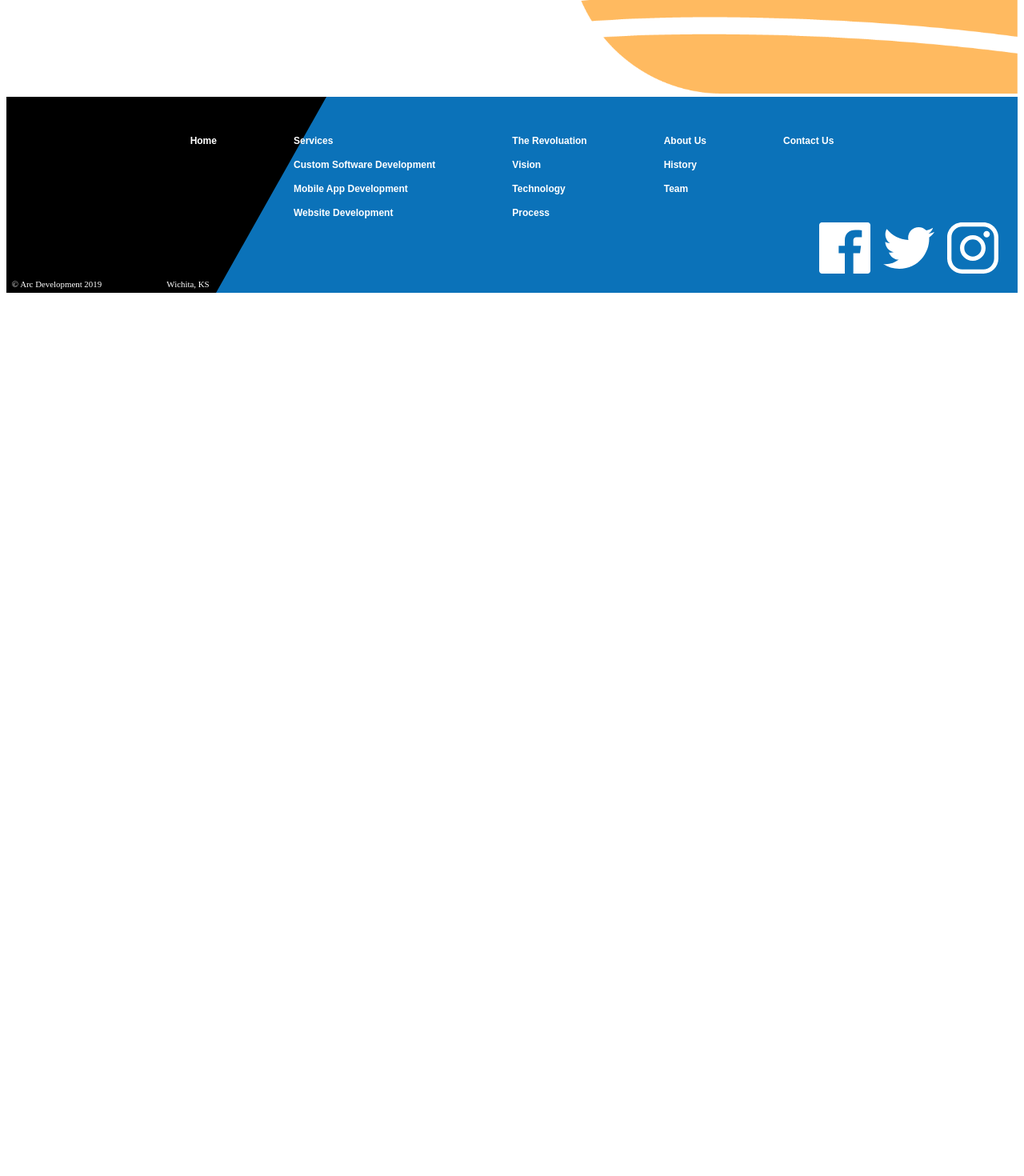
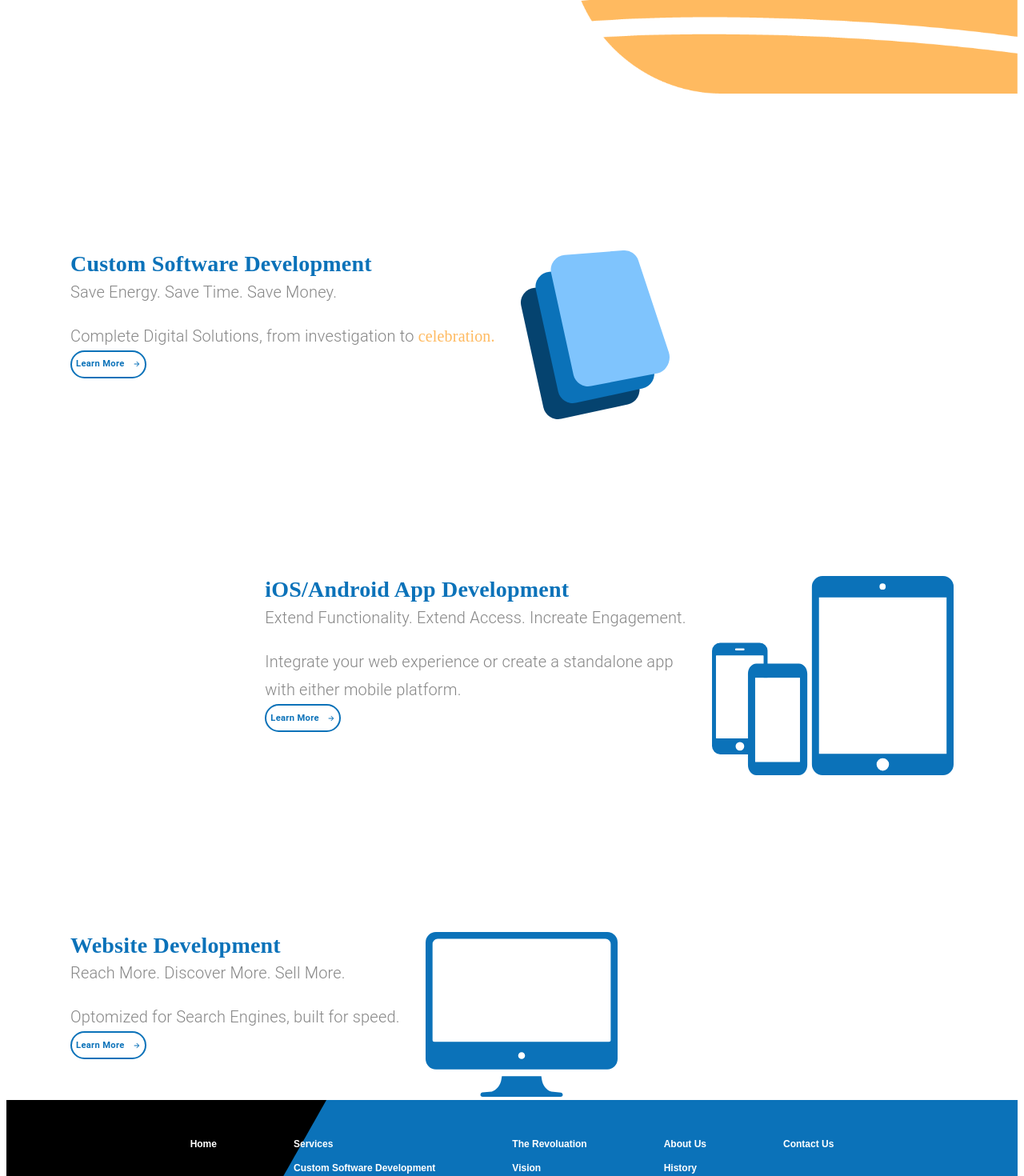
Before and after one commit to pvanweel2997/ArcDevelopment, a React (Create React App) app: page / in a window 1280 px wide. Shown: the part 480-1950 px from the top of the page at 80% size. Before the commit the page ends 854 px from the top, so only its background shows below. Built offline with nearby package versions, Linux system fonts and the light colour scheme; the HTML template or start-up script is replaced by a standard one.

Commit message:
finished landing page

```diff
--- a/src/components/LandingPage.js
+++ b/src/components/LandingPage.js
@@ -3,9 +3,12 @@
 
 import animationData from '../animations/landinganimation/data.js';
 import ButtonArrow from '../components/ui/ButtonArrow';
+import customSoftwareIcon from '../assets/Custom Software Icon.svg';
+import mobileAppsIcon from '../assets/mobileIcon.svg';
+import websitesIcon from '../assets/websiteIcon.svg';
 
 import { makeStyles, useTheme } from '@material-ui/styles';
-import { Grid, Button, Typography } from '@material-ui/core';
+import { Grid, Button, Typography, useMediaQuery } from '@material-ui/core';
 
 const useStyles = makeStyles(theme => ({
   animation: {
@@ -32,16 +35,19 @@
     marginTop: '1em',
   },
   learnButtonHero: {
-    borderColor: theme.palette.common.blue,
-    color: theme.palette.common.blue,
-    borderWidth: 2,
-    textTransform: 'none',
-    borderRadius: 50,
-    fontFamily: 'Roboto',
-    fontWeight: 'bold',
+    ...theme.typography.learnButton,
     fontSize: '0.9em',
     height: 45,
     width: 145,
+  },
+  learnButton: {
+    ...theme.typography.learnButton,
+    fontSize: '0.7em',
+    height: 35,
+    padding: 5,
+    [theme.breakpoints.down('sm')]: {
+      marginBottom: '2em',
+    },
   },
   mainContainer: {
     marginTop: '5em',
@@ -59,11 +65,31 @@
       marginLeft: 0,
     },
   },
+  specialText: {
+    fontFamily: 'Pacifico',
+    color: theme.palette.common.orange,
+  },
+  subtitle: {
+    marginBottom: '1em',
+  },
+  icon: {
+    marginLeft: '2em',
+    [theme.breakpoints.down('xs')]: {
+      marginLeft: 0,
+    },
+  },
+  serviceContainer: {
+    marginTop: '12em',
+    [theme.breakpoints.down('sm')]: {
+      padding: 25,
+    },
+  },
 }));
 
 const LandingPage = () => {
   const classes = useStyles();
   const theme = useTheme();
+  const matchesSM = useMediaQuery(theme.breakpoints.down('sm'));
   const defaultOptions = {
     loop: true,
     autoplay: true,
@@ -75,6 +101,7 @@
   return (
     <Grid container direction="column" className={classes.mainContainer}>
       <Grid item>
+        {/*---- Hero Block ----- */}
         <Grid
           container
           direction="row"
@@ -114,6 +141,128 @@
           </Grid>
         </Grid>
       </Grid>
+      <Grid item>
+        {/*---- Custom Software Block ----- */}
+        <Grid
+          container
+          direction="row"
+          className={classes.serviceContainer}
+          justifyContent={matchesSM ? 'center' : undefined}
+        >
+          <Grid
+            item
+            style={{
+              marginLeft: matchesSM ? 0 : '5em',
+              textAlign: matchesSM ? 'center' : undefined,
+            }}
+          >
+            <Typography variant="h4">Custom Software Development</Typography>
+            <Typography variant="subtitle1" className={classes.subtitle}>
+              Save Energy. Save Time. Save Money.
+            </Typography>
+            <Typography variant="subtitle1">
+              Complete Digital Solutions, from investigation to{' '}
+              <span className={classes.specialText}>celebration.</span>
+            </Typography>
+            <Button variant="outlined" className={classes.learnButton}>
+              <span style={{ marginRight: 10 }}>Learn More</span>
+              <ButtonArrow
+                width={10}
+                height={10}
+                fill={theme.palette.common.blue}
+              ></ButtonArrow>
+            </Button>
+          </Grid>
+          <Grid item>
+            <img
+              className={classes.icon}
+              alt="custom software icon"
+              src={customSoftwareIcon}
+            />
+          </Grid>
+        </Grid>
+      </Grid>
+      <Grid item>
+        {/*---- iOS/Android Block ----- */}
+        <Grid
+          container
+          direction="row"
+          className={classes.serviceContainer}
+          justifyContent={matchesSM ? 'center' : 'flex-end'}
+        >
+          <Grid
+            item
+            style={{
+              marginLeft: matchesSM ? 0 : '5em',
+              textAlign: matchesSM ? 'center' : undefined,
+            }}
+          >
+            <Typography variant="h4">iOS/Android App Development</Typography>
+            <Typography variant="subtitle1" className={classes.subtitle}>
+              Extend Functionality. Extend Access. Increate Engagement.
+            </Typography>
+            <Typography variant="subtitle1">
+              Integrate your web experience or create a standalone app
+              {matchesSM ? null : <br />}with either mobile platform.
+            </Typography>
+            <Button variant="outlined" className={classes.learnButton}>
+              <span style={{ marginRight: 10 }}>Learn More</span>
+              <ButtonArrow
+                width={10}
+                height={10}
+                fill={theme.palette.common.blue}
+              ></ButtonArrow>
+            </Button>
+          </Grid>
+          <Grid item style={{ marginRight: matchesSM ? 0 : '5em' }}>
+            <img
+              className={classes.icon}
+              alt="mobile phone icon"
+              src={mobileAppsIcon}
+            />
+          </Grid>
+        </Grid>
+      </Grid>
+      <Grid item>
+        {/*---- website Block ----- */}
+        <Grid
+          container
+          direction="row"
+          className={classes.serviceContainer}
+          justifyContent={matchesSM ? 'center' : undefined}
+        >
+          <Grid
+            item
+            style={{
+              marginLeft: matchesSM ? 0 : '5em',
+              textAlign: matchesSM ? 'center' : undefined,
+            }}
+          >
+            <Typography variant="h4">Website Development</Typography>
+            <Typography variant="subtitle1" className={classes.subtitle}>
+              Reach More. Discover More. Sell More.
+            </Typography>
+            <Typography variant="subtitle1">
+              Optomized for Search Engines, built for speed.
+            </Typography>
+            <Button variant="outlined" className={classes.learnButton}>
+              <span style={{ marginRight: 10 }}>Learn More</span>
+              <ButtonArrow
+                width={10}
+                height={10}
+                fill={theme.palette.common.blue}
+              ></ButtonArrow>
+            </Button>
+          </Grid>
+          <Grid item>
+            <img
+              className={classes.icon}
+              alt="website icon"
+              src={websitesIcon}
+            />
+          </Grid>
+        </Grid>
+      </Grid>
     </Grid>
   );
 };
--- a/src/components/ui/Footer.js
+++ b/src/components/ui/Footer.js
@@ -120,7 +120,7 @@
                 setSelectedIndex(2);
               }}
             >
-              Mobile App Development
+              iOS/Android App Development
             </Grid>
             <Grid
               item
--- a/src/components/ui/Header.js
+++ b/src/components/ui/Header.js
@@ -149,7 +149,7 @@
         selectedIndex: 1,
       },
       {
-        name: 'Mobile App Development',
+        name: 'iOS/Android App Development',
         link: '/mobileapp',
         activeIndex: 1,
         selectedIndex: 2,
--- a/src/components/ui/Theme.js
+++ b/src/components/ui/Theme.js
@@ -3,6 +3,7 @@
 
 const arcBlue = '#0B72B9';
 const arcOrange = '#FFBA60';
+const arcGrey = '#868686';
 
 export default createTheme({
   palette: {
@@ -34,8 +35,28 @@
       fontFamily: 'Raleway',
       fontWeight: 700,
       fontSize: '2.5rem',
-      color: `${arcBlue}`,
+      color: arcBlue,
       lineHeight: 1.5,
+    },
+    h4: {
+      fontFamily: 'Raleway',
+      fontWeight: 700,
+      fontSize: '1.75rem',
+      color: arcBlue,
+    },
+    subtitle1: {
+      fontWeight: 300,
+      fontSize: '1.25rem',
+      color: arcGrey,
+    },
+    learnButton: {
+      borderColor: arcBlue,
+      color: arcBlue,
+      borderWidth: 2,
+      textTransform: 'none',
+      borderRadius: 50,
+      fontFamily: 'Roboto',
+      fontWeight: 'bold',
     },
   },
 });
```
